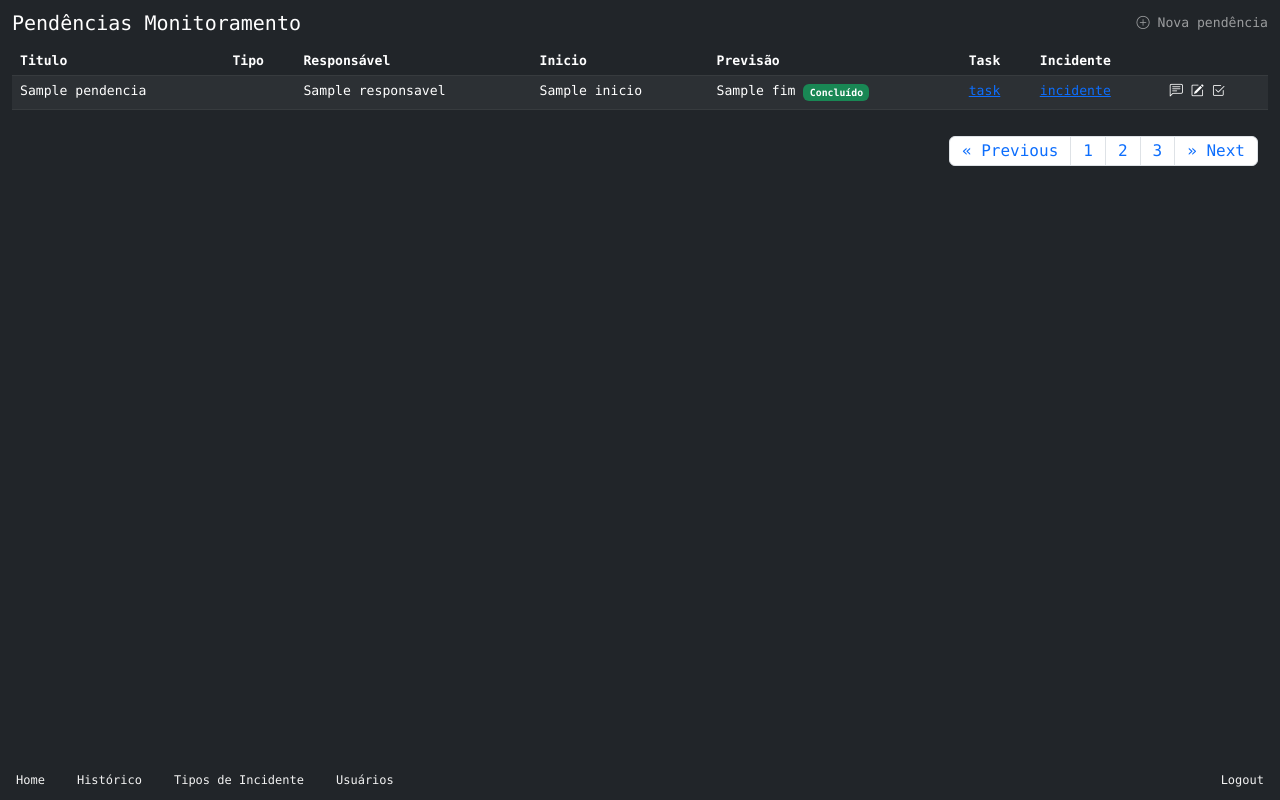
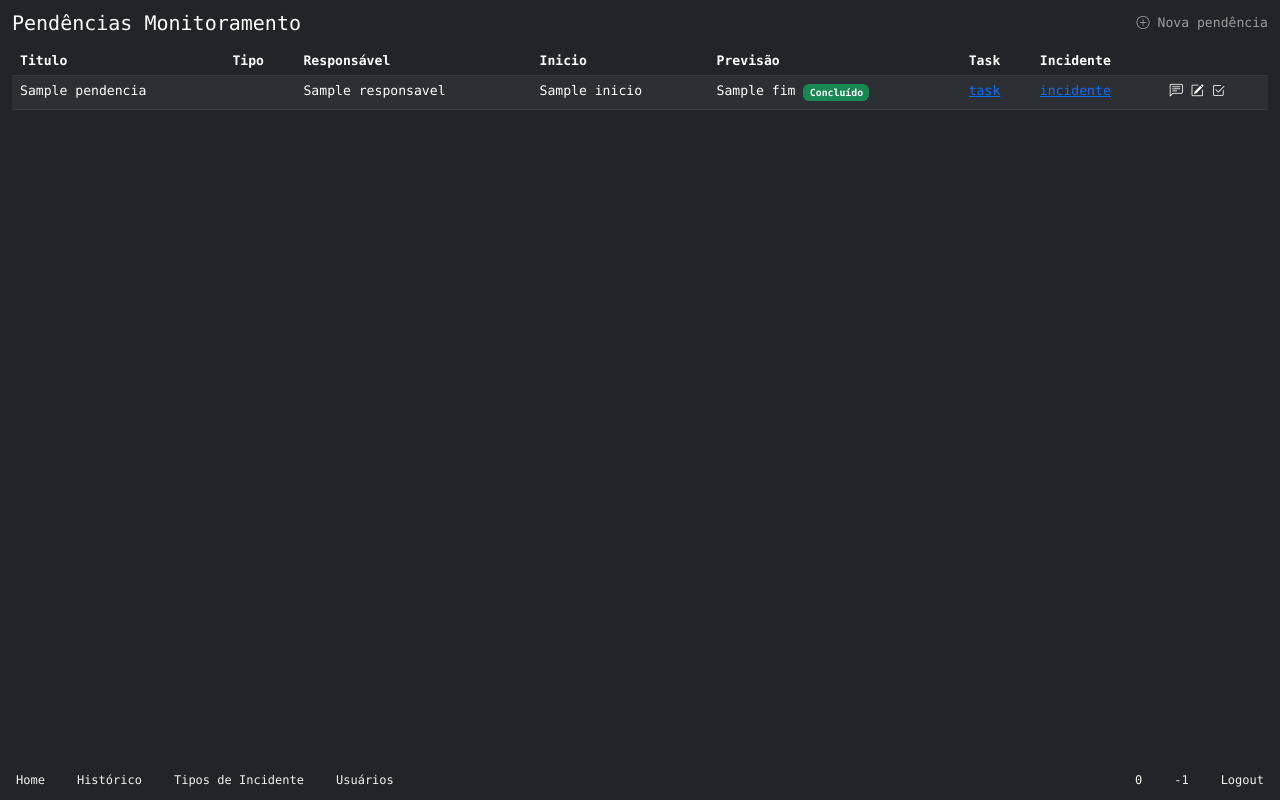
Before and after one commit to ewertonhm/Controle-de-pend-ncias-Fronted, a PHP site: template classes/Views/index.twig in a window 1280 px wide. Run offline with PHP 8.4, Linux system fonts and the light colour scheme; the template is opened without the code that fills it: most values are stand-ins (such as "Sample title", 1, 10 or a date in 2020); some libraries are stand-ins or nearby versions.

Commit message:
pagination

```diff
--- a/classes/Views/bottombar.html
+++ b/classes/Views/bottombar.html
@@ -6,6 +6,7 @@
     <a href="usuarios.php" {% if usuarios=='active' %}class="active" {% endif %}>Usuários</a>
 
     <a class="align-right" href="logout.php">Logout</a>
-
-
+    {% for i in pages-1..0 %}
+    <a class="align-right" href="index.php?page={{ i }}{% if historico=='active' %}&&historico=true{% endif %}">{{ i }}</a>
+    {% endfor %}
 </div>
--- a/classes/Views/index.twig
+++ b/classes/Views/index.twig
@@ -2,7 +2,6 @@
 
 {% block content %}
   {% include 'pendenciasTable.html' %}
-  {% include 'pagination.html' %}
 {% endblock %}
 
 {% block scripts %}
--- a/classes/Views/pagination.html
+++ /dev/null
@@ -1,19 +0,0 @@
-<nav aria-label="Page navigation example">
-    <ul class="pagination align-right" >
-        <li class="page-item">
-            <a class="page-link" href="#" aria-label="Previous">
-                <span aria-hidden="true">&laquo;</span>
-                <span class="sr-only">Previous</span>
-            </a>
-        </li>
-        <li class="page-item"><a class="page-link" href="index.php?page=0">1</a></li>
-        <li class="page-item"><a class="page-link" href="index.php?page=1">2</a></li>
-        <li class="page-item"><a class="page-link" href="index.php?page=2">3</a></li>
-        <li class="page-item">
-            <a class="page-link" href="#" aria-label="Next">
-                <span aria-hidden="true">&raquo;</span>
-                <span class="sr-only">Next</span>
-            </a>
-        </li>
-    </ul>
-</nav>
```
Also changed, not shown: index.php (+17 -10 lines).
